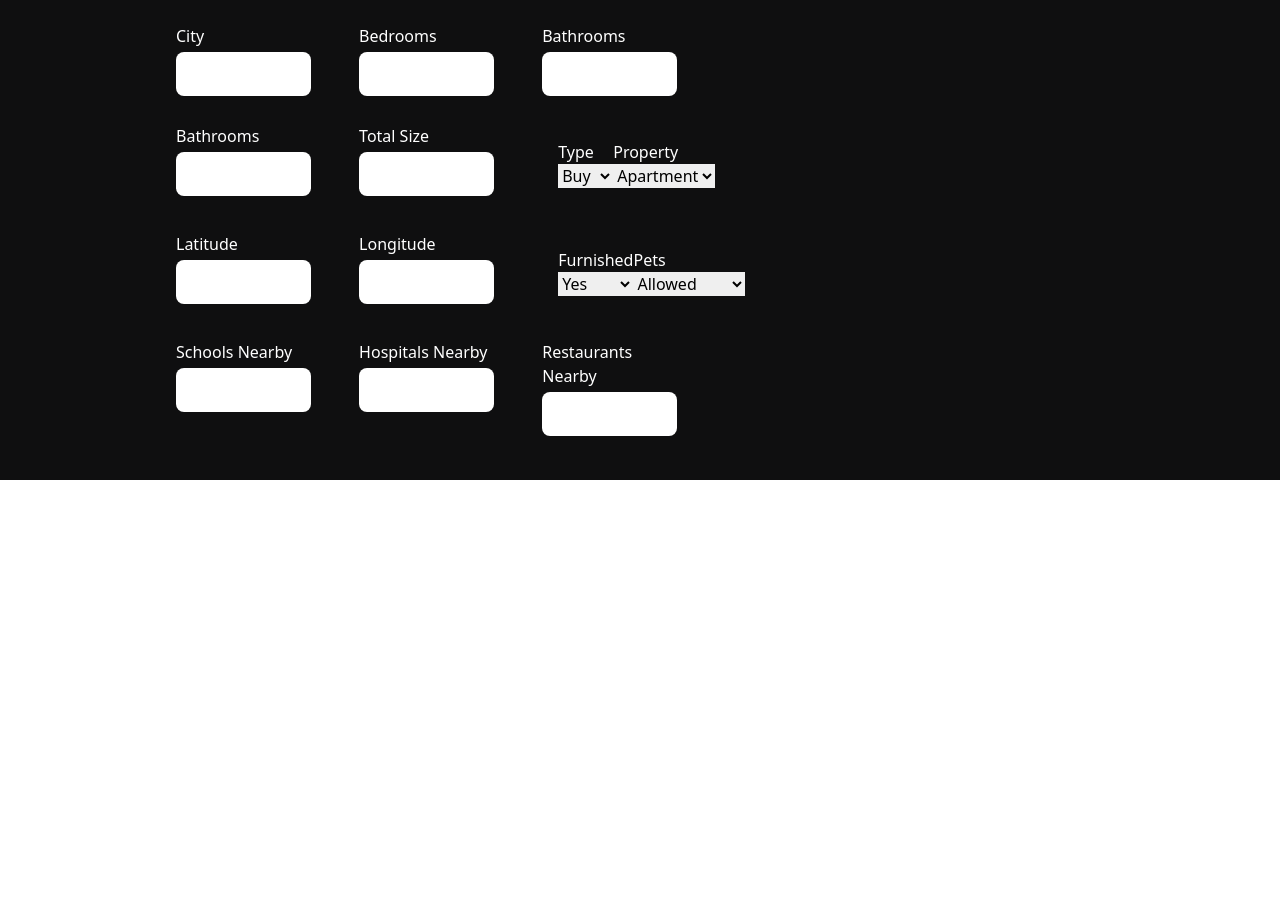
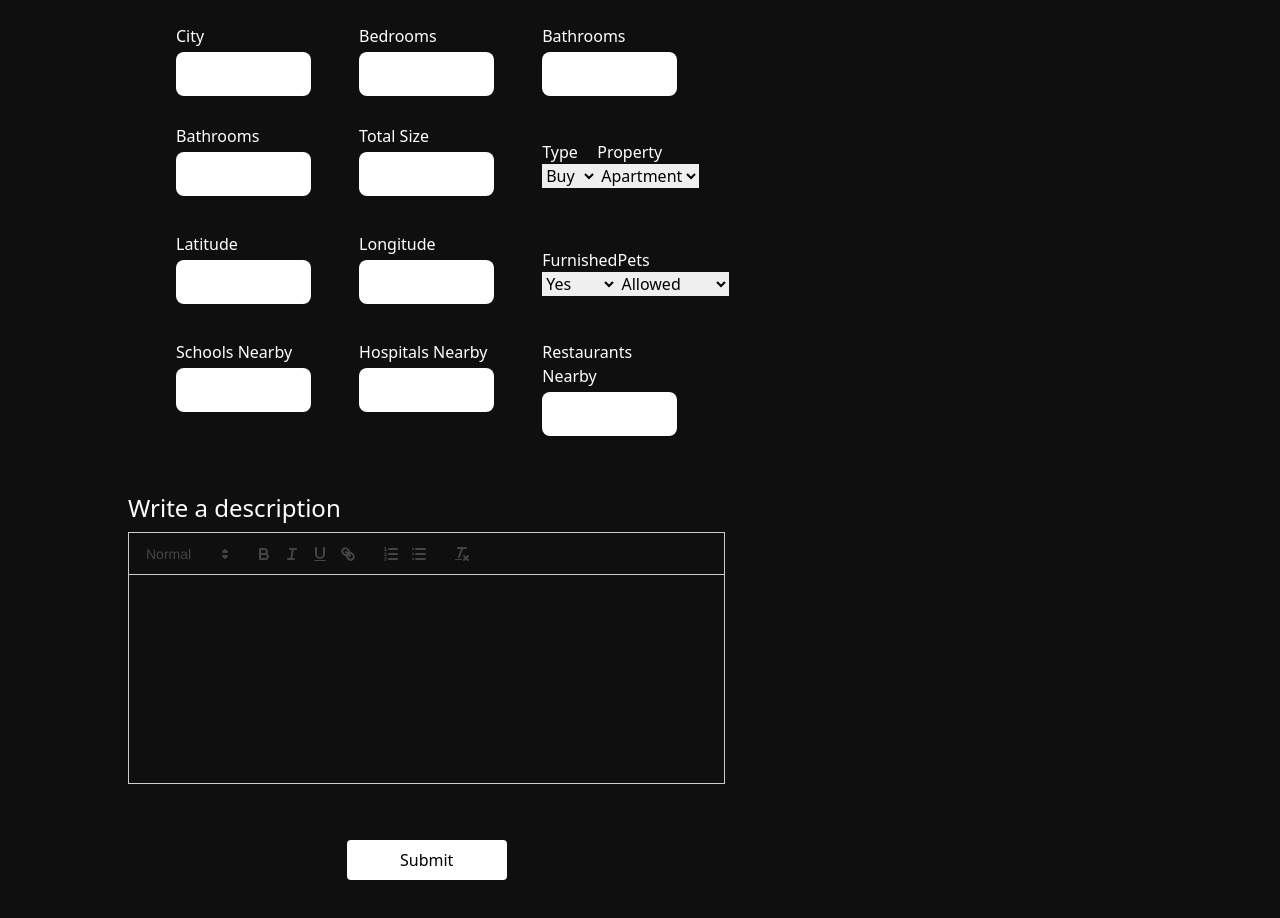
Before and after one commit to HarshitBakrania/HB-Realty, a React (Vite) app in the folder client/: page /create in a window 1280 px wide. Shown: the part 320-1238 px from the top of the page. Before the commit the page ends 800 px from the top, so only its background shows below. Built offline with nearby package versions, Linux system fonts and the light colour scheme.

Commit message:
updated create page

```diff
--- a/client/package.json
+++ b/client/package.json
@@ -15,6 +15,7 @@
     "react": "^18.3.1",
     "react-cookie": "^7.1.4",
     "react-dom": "^18.3.1",
+    "react-quill": "^2.0.0",
     "react-router-dom": "^6.24.1"
   },
   "devDependencies": {
--- a/client/src/index.css
+++ b/client/src/index.css
@@ -1,3 +1,7 @@
 @tailwind base;
 @tailwind components;
 @tailwind utilities;
+
+.quill > .ql-container > .ql-editor {
+    @apply h-52;
+}
--- a/client/src/routes/NewPostPage.jsx
+++ b/client/src/routes/NewPostPage.jsx
@@ -2,6 +2,8 @@ import Button from "../components/Button";
 import { InputBox } from "../components/InputBox";
 import NavBar from "../components/NavBar";
 import { SelectFilter } from "../components/SelectFilter";
+import ReactQuill from "react-quill";
+import 'react-quill/dist/quill.snow.css';
 
 export const NewPostPage = () => {
 
@@ -12,9 +14,8 @@ export const NewPostPage = () => {
         console.log(inputs)
     }
 
-
     return (
-       <div className="bg-background-color h-[100vh]">
+       <div className="bg-background-color">
            <NavBar />
            <div className="grid grid-cols-3">
             <div className="col-span-2">
@@ -30,29 +31,35 @@ export const NewPostPage = () => {
                     <InputBox label="Bathrooms" type="number" name="bathroom"/>
                     <InputBox label="Bathrooms" type="number" name="bathroom"/>
                     <InputBox label="Total Size" type="number" name="size" />
-                    <div className="flex justify-between p-4">
+                    <div className="flex justify-between py-4">
                         <SelectFilter label="Type" name="type" options={["Buy", "Rent"]} />
                         <SelectFilter label="Property" name="property" options={["Apartment", "House", "Land"]} />
                     </div>
                     <InputBox label="Latitude" type="text" name="latitude" />
                     <InputBox label="Longitude" type="text" name="longitude" />
-                    <div className="p-4 flex justify-between">
+                    <div className="py-4 flex justify-between">
                         <SelectFilter label="Furnished" name="furnished" options={["Yes", "No"]} />
                         <SelectFilter label="Pets" name="pet" options={["Allowed", "Not Allowed"]} />
                     </div>
                     <InputBox label="Schools Nearby" type="number" name="school" />
                     <InputBox label="Hospitals Nearby" type="number" name="hospital" />
                     <InputBox label="Restaurants Nearby" type="number" name="restaurant" />
+                </form>
+                <div className="px-32 py-14 text-white space-y-2">
+                    <div className="text-2xl">
+                        Write a description
+                    </div>
+                    <ReactQuill theme="snow" name="description" />
+                </div>
+                <div className="max-w-40 mx-auto pb-20">
+                    <Button label="Submit" />
+                </div>
 
-
-
-                </form>
             </div>
             <div className="col-span-1 ">
                 TEST
             </div>
            </div>
-
        </div>
     );
 }
--- a/client/src/routes/SignInPage.jsx
+++ b/client/src/routes/SignInPage.jsx
@@ -55,7 +55,9 @@ export const SignInPage = () => {
                     <InputBox onChange={e =>{
                         setPassword(e.target.value)
                     }} label="Password" placeholder="Enter your password" type="password"/>
-                    <Button onClick={LoginUser} label="Sign In"/>
+                    <div className="w-full">
+                        <Button onClick={LoginUser} label="Sign In"/>
+                    </div>
                     <div className="text-red-600 font-medium text-base">
                         {error}
                     </div>
```
Also changed, not shown: 1 other file (tests, documents, lock files or other folders).
